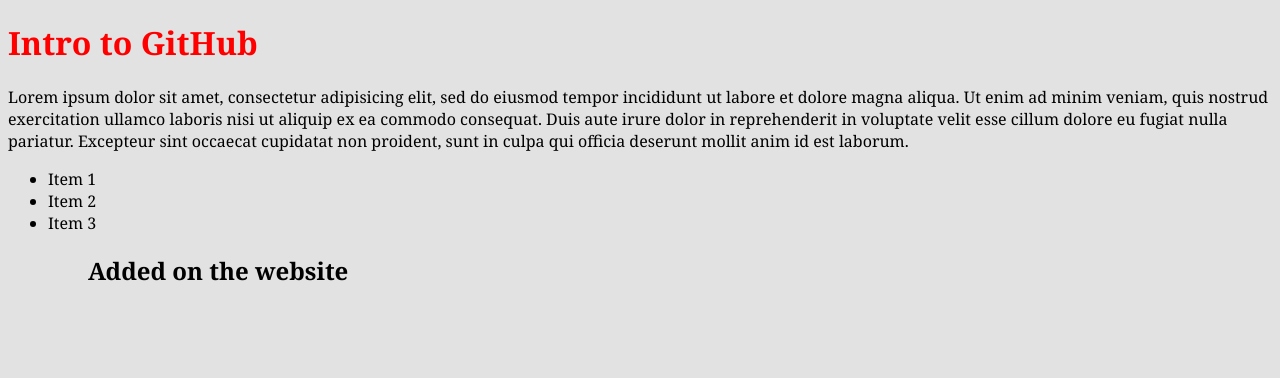
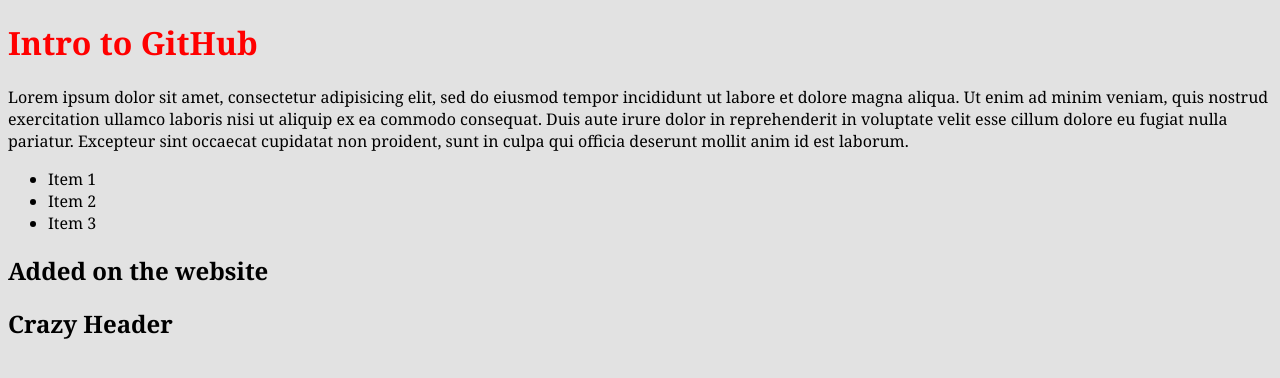
Before and after one commit to ksheedy/intro-to-github, a plain HTML site: page index.html in a window 1280 px wide. Drawn offline with Linux system fonts and the light colour scheme.

Commit message:
Added a header.

```diff
--- a/index.html
+++ b/index.html
@@ -12,7 +12,11 @@
       <li>Item 1</li>
       <li>Item 2</li>
       <li>Item 3</li>
-    <ul>
+    </ul>
     <h2>Added on the website</h2>
+
+    <header>
+      <h2>Crazy Header</h2>
+    </header>
   </body>
 </html>
```
